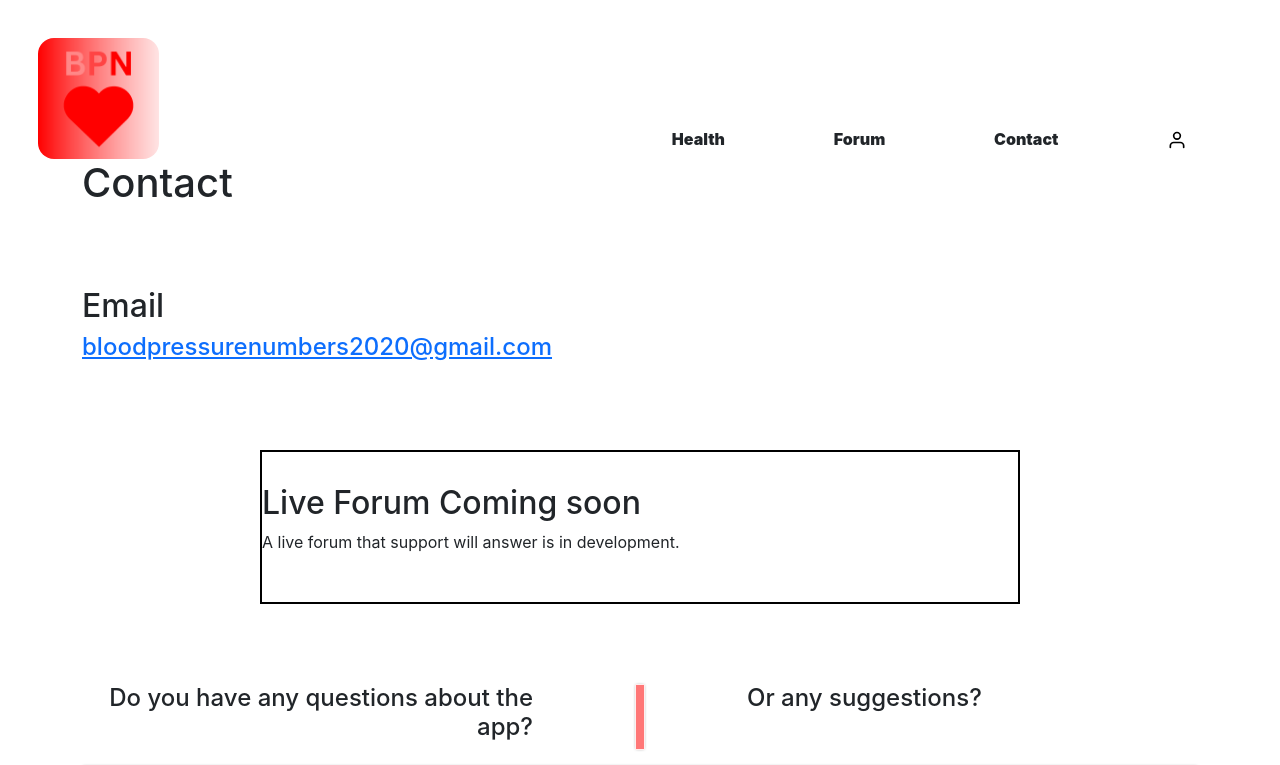
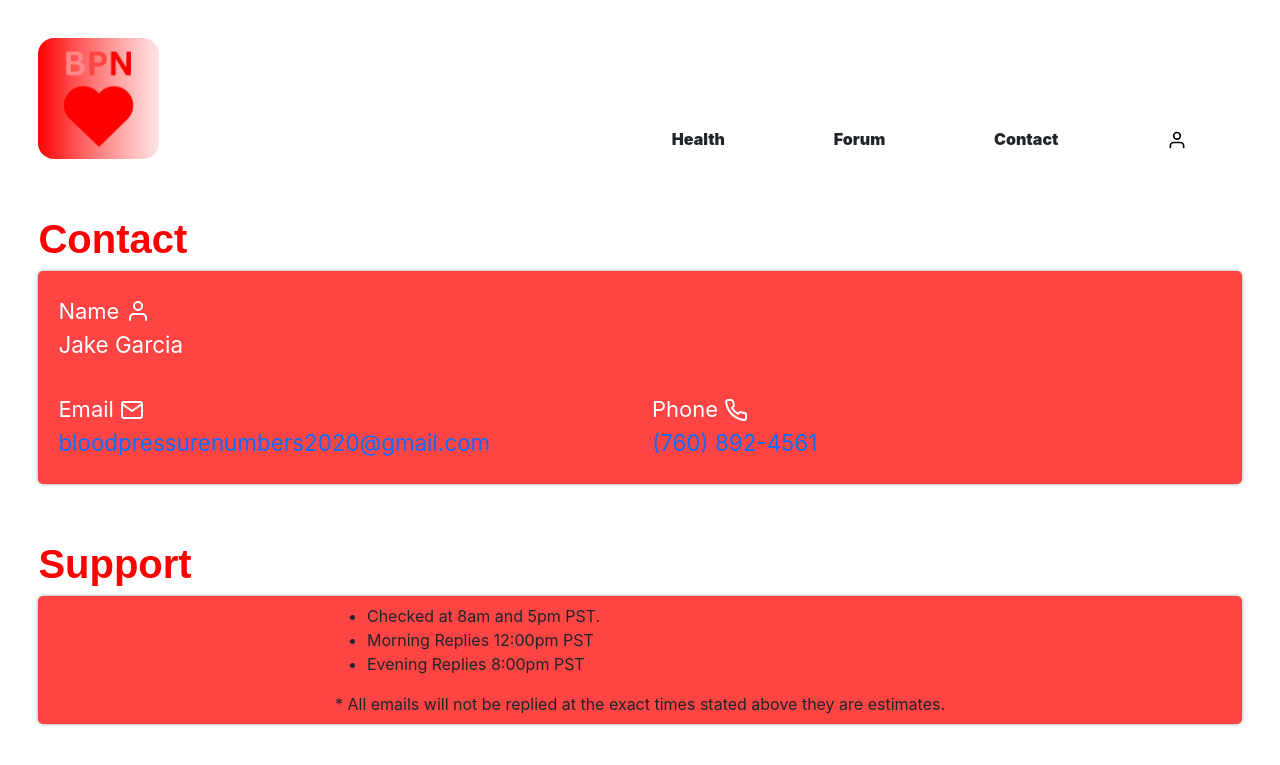
Before and after one commit to jgarcia4444/bpn-web-client, a React (Create React App) app: page /contact in a window 1280 px wide. Shown: the top 765 px of the page. Built offline with nearby package versions, Linux system fonts and the light colour scheme; no server answers.

Commit message:
Styled and gave the contact information layout on the contact page.

```diff
--- a/src/components/Auth/index.js
+++ b/src/components/Auth/index.js
@@ -5,6 +5,7 @@ import {FiUser, FiLock} from 'react-icons/fi'
 import FormInput from '../FormInput';
 
 import '../../styles/Auth/index.css';
+import '../../styles/global.css';
 
 const Auth = () => {
 
@@ -21,21 +22,21 @@ const Auth = () => {
     const emailInputInfo = {
         label: "Email",
         value: email,
-        changeFunction: val => setEmail(val),
+        changeFunction: e => setEmail(e.target.value),
         icon: <FiUser color={"#fff"} size={20} />
     }
 
     const passwordInputInfo = {
         label: "Password",
         value: password,
-        changeFunction: val => setPassword(val),
+        changeFunction: e => setPassword(e.target.value),
         icon: <FiLock color={"#fff"} size={20} />
     }
 
     const confirmPasswordInputInfo = {
         label: "Confirm Password",
         value: confirmPassword,
-        changeFunction: val => setConfirmPassword(val),
+        changeFunction: e => setConfirmPassword(e.target.value),
         icon: <FiLock color={"#fff"} size={20} />
     }
 
@@ -96,7 +97,7 @@ const Auth = () => {
     return (
         <div className="authContainer">
             <div className="authContainerTitleRow">
-                <h1 className='authContainerTitle'>{authState === "login" ? "Login" : "Sign Up"}</h1>
+                <h1 className='containerTitle authContainerTitle'>{authState === "login" ? "Login" : "Sign Up"}</h1>
             </div>
             <div className="pageDetailsContainer">
                 <div className="formContainer">
--- a/src/components/Contact/index.js
+++ b/src/components/Contact/index.js
@@ -1,82 +1,58 @@
-import React, { Component } from 'react';
-import { Container, Row, Col } from 'react-bootstrap';
+import React from 'react';
+import {FiMail, FiUser, FiPhone} from 'react-icons/fi';
 
-import './index.css';
-import ShowInputBtn from './ShowInputBtn';
-import InputForm from './InputForm';
-import Forum from './Forum';
+import '../../styles/Contact/index.css';
 
-class Contact extends Component {
+const Contact = () => {
 
-    state = {
-        showInputForm: false,
-        showFormBtnMargin: {
-            margin: '2em auto'
-        }
-    }
-
-    handleShowBtnClick = () => {
-        const newMargin = this.state.showInputForm === false ? '0 auto' : '2em auto';
-        this.setState({
-            ...this.state,
-            showInputForm: !this.state.showInputForm,
-            showFormBtnMargin: {
-                margin: newMargin
-            }
-        });
-    }
-
-    render() {
-
-        const { showInputForm, showFormBtnMargin } = this.state;
-
-        return (
-            <Container>
-                <h1>Contact</h1>
-                <Row className="email-row">
-                    <h2>Email</h2>
-                    <h4><a href="mailto:bloodpressurenumbers2020@gmail.com">bloodpressurenumbers2020@gmail.com</a></h4>
-                </Row>
-                <Row>
-                    <Col sm={8} className="forum-col">
-                        <h2>Live Forum Coming soon</h2>
-                        <p>A live forum that support will answer is in development.</p>
-                    </Col>
-                </Row>
-                <Row>
-                    <Container className="forum-info-container">
-                        <Row className="forum-info-title-row">
-                            <Col md={5}>
-                                <h4 className="forum-info-h4-1">
-                                    Do you have any questions about the app?
-                                </h4>
-                            </Col>
-                            <Col md={2}>
-                                <div className="forum-info-title-separator">
-
-                                </div>
-                            </Col>
-                            <Col md={5}>
-                                <h4 className="forum-info-h4-2">
-                                    Or any suggestions?
-                                </h4>
-                            </Col>
-                        </Row>
-                        <p className="forum-info">
-                            If you can answer yes to either of these questions tap the show form button down below to display the message input form. Fill out the input fields correctly and it will post to our forum. We will do our best to get back to you within one day.
-                        </p>
-                    </Container>
-                </Row>
-                <Row>
-                    <ShowInputBtn margin={showFormBtnMargin} handleShowBtnClick={this.handleShowBtnClick} show={showInputForm} />
-                </Row>
-                {showInputForm &&
-                    <InputForm />
-                }
-                <Forum />
-            </Container>
-        )
-    }
+    return (
+        <div className="contactContainer">
+            <h1 className="containerTitle">Contact</h1>
+            <div className="contactDetailsContainer">
+                <div className="row contactDetailsRow">
+                    <div className="contactDetailsCol">
+                        <div className="contactDetailsLabel">
+                            Name <FiUser color={'#fff'} size={24}/>
+                        </div>
+                        <p className="contactDetailsValue">Jake Garcia</p>
+                    </div>
+                </div>
+                <div className="row contactDetailsRow">
+                    <div className="contactDetailsCol">
+                        <div className="contactDetailsLabel">
+                            Email <FiMail color={'#fff'} size={24} />
+                        </div>
+                        <p className="contactDetailsValue"><a href="mailto:bloodpressurenumbers2020@gmail.com" className="anchor">bloodpressurenumbers2020@gmail.com</a></p>
+                    </div>
+                    <div className="contactDetailsCol">
+                        <div className="contactDetailsLabel">
+                            Phone <FiPhone color={'#fff'} size={24}/>
+                        </div>
+                        <p className="contactDetailsValue"><a className="anchor" href="tel:760-892-4561">(760) 892-4561</a></p>
+                    </div>
+                </div>
+            </div>
+            <div className="supportContainer">
+                <h1 className="containerTitle">Support</h1>
+                <div className="supportDetailsContainer">
+                    <div className="supportDetailsListContainer">
+                        <ul className="supportDetailsList">
+                            <li className="supportDetailsItem">
+                                Checked at 8am and 5pm PST.
+                            </li>
+                            <li className="supportDetailsItem">
+                                Morning Replies 12:00pm PST
+                            </li>
+                            <li className="supportDetailsItem">
+                                Evening Replies 8:00pm PST
+                            </li>
+                        </ul>
+                        <span className="disclaimer">* All emails will not be replied at the exact times stated above they are estimates.</span>
+                    </div>
+                </div>
+            </div>
+        </div>
+    )
 }
 
 export default Contact;
--- a/src/components/FormInput/index.js
+++ b/src/components/FormInput/index.js
@@ -4,10 +4,12 @@ import '../../styles/components/FormInput/index.css';
 
 const FormInput = ({inputInfo}) => {
 
+    console.log("Input Info from the form input", inputInfo);
+
     const {value, changeFunction, label, icon} = inputInfo;
 
     const configureType = () => {
-        if (label === "email") {
+        if (label === "Email") {
             return "email"
         } else {
             return "password";
--- a/src/components/Forum/index.js
+++ b/src/components/Forum/index.js
@@ -1,14 +1,14 @@
 import React from 'react';
 
-class Forum extends React.Component {
+import '../../styles/Forum/index.css';
 
-    render() {
-        return (
-            <div className="forumContainer">
-                <h1>Forum</h1>
-            </div>
-        )
-    }
+const Forum = () => {
+
+    return (
+        <div className="forumContainer">
+            <h1 className="containerTitle">Forum</h1>
+        </div>
+    )
 }
 
 export default Forum;
--- a/src/components/Health/index.js
+++ b/src/components/Health/index.js
@@ -3,16 +3,13 @@ import React from 'react';
 import '../../styles/Health/index.css';
 
 
-class Health extends React.Component {
-
-    render () {
+const Health = () => {
 
         return (
             <div className="healthContainer">
-                <h1>Health</h1>
+                <h1 className="containerTitle">Health</h1>
             </div>
         )
-    }
 }
 
 export default Health;
--- a/src/styles/Auth/index.css
+++ b/src/styles/Auth/index.css
@@ -6,6 +6,12 @@
     font-weight: 900;
     padding: 0.5vh 1vw;
     border-radius: 5px;
+    transition: all 400ms ease-out;
+}
+
+.authButton:hover {
+    box-shadow: 0 0 3px -1px black;
+    transform: scale(1.05);
 }
 
 .authButtonRow {
@@ -75,13 +81,13 @@
 
 .otherAuthClickText {
     color: #00f;
-    font-weight: 900;
+    font-weight: 300;
     transition: all 400ms ease-out;
 }
 
 .otherAuthClickText:hover {
     cursor: pointer;
-    transform: scale(1.03);
+    font-weight: 900;
 }
 
 .otherAuthText {
--- /dev/null
+++ b/src/styles/Contact/index.css
@@ -0,0 +1,46 @@
+
+.anchor {
+    text-decoration: none;
+}
+
+.contactContainer {
+    margin-top: 7vh;
+}
+
+.contactDetailsCol {
+    width: 50%;
+}
+
+.contactDetailsContainer, .supportDetailsContainer {
+    width: 100%;
+    display: flex;
+    flex-direction: column;
+    align-items: center;
+    justify-content: center;
+    background-color: #f44;
+    padding: 1vh;
+    border-radius: 5px;
+    box-shadow: 0 0 5px -2px black;
+}
+
+.contactDetailsLabel {
+    display: flex;
+    align-items: center;
+    font-size: 22px;
+    color: #fff;
+    gap: 0.5vw;
+}
+
+.contactDetailsValue {
+    color: #fff;
+    font-size: 1.4em;
+    margin: 0;
+}
+
+.contactDetailsRow {
+    margin: 2vh 0;
+}
+
+.supportContainer {
+    margin-top: 7vh;
+}
--- /dev/null
+++ b/src/styles/Forum/index.css
@@ -0,0 +1,4 @@
+
+.forumContainer {
+    margin-top: 7vh;
+}
--- a/src/styles/Health/index.css
+++ b/src/styles/Health/index.css
@@ -1,4 +1,5 @@
 
 .healthContainer {
     width: 100%;
+    margin-top: 7vh;
 }
--- /dev/null
+++ b/src/styles/global.css
@@ -0,0 +1,12 @@
+
+.containerTitle {
+    color: #f00;
+    font-weight: 900;
+    font-family: sans-serif;
+}
+
+.row {
+    width: 100%;
+    display: flex;
+    flex-direction: row;
+}
```
